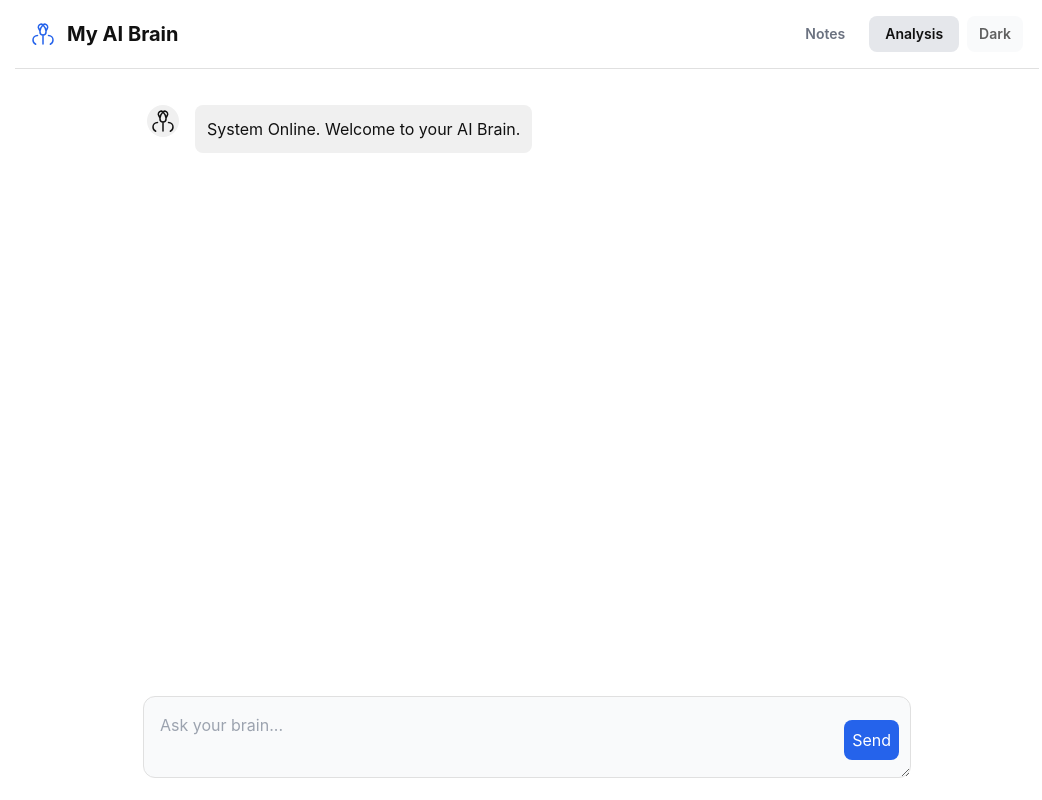
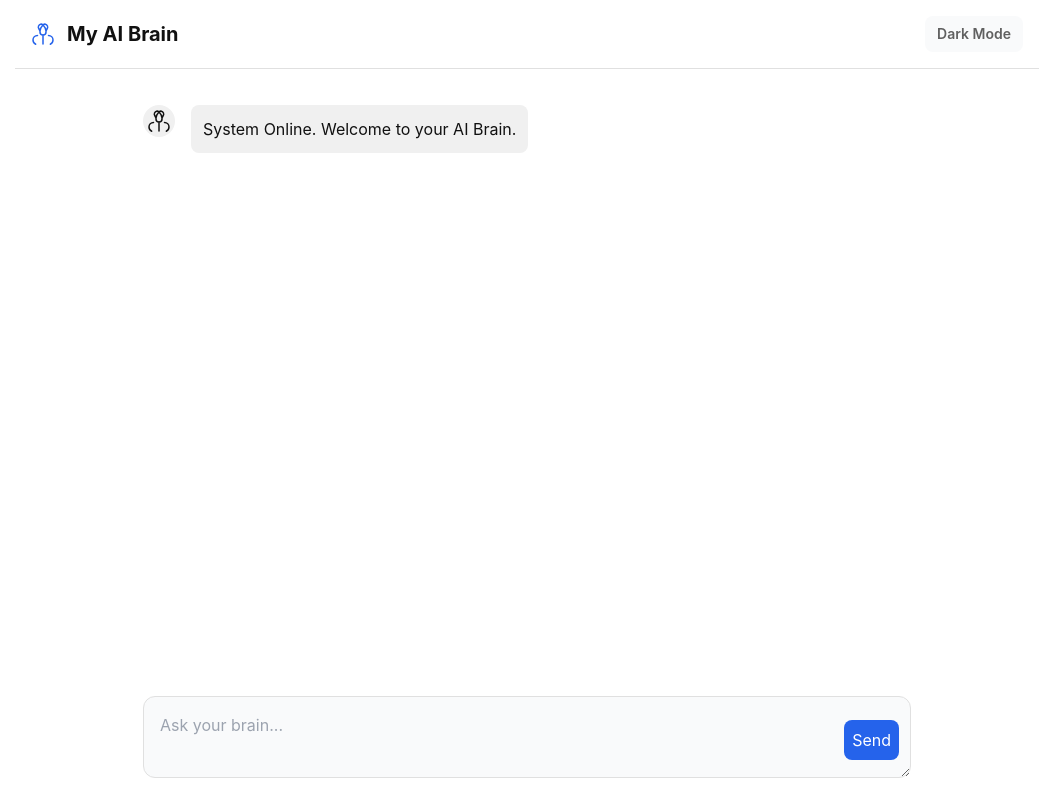
Before and after one commit to solomon-brian/my-ai-brain, a Next.js app: page / in a window 1280 px wide. Shown: the whole page, without its empty margins (113-1155 px from the left). Built offline with nearby package versions, Linux system fonts and the light colour scheme.

Commit message:
refactor(core)!: Purify interface to a single conversational view (v0.11.0)

```diff
--- a/pages/api/chat.js
+++ b/pages/api/chat.js
@@ -6,41 +6,28 @@ export default async function handler(req, res) {
     }
 
     try {
-        const groq = new Groq({
-            apiKey: process.env.GROQ_API_KEY,
-        });
-
-        // This new brain expects the full message history AND the notes context
-        const { messages, notesContext } = req.body;
+        const groq = new Groq({ apiKey: process.env.GROQ_API_KEY });
+        const { messages } = req.body;
 
         if (!messages || messages.length === 0) {
             return res.status(400).json({ error: 'Messages are required.' });
         }
 
-        // The system prompt that defines the AI's core identity and mission
         const systemPrompt = {
             role: 'system',
-            content: `You are "My AI Brain," a personal AI assistant. You are direct, logical, and adhere to the AMAD protocol. You have access to a persistent "Second Brain" of notes provided by the user. Use this context to provide personalized, insightful answers. If the context is irrelevant, answer from your general knowledge.
-
-Here is the current state of the user's Second Brain notes:
----
-${notesContext || "No notes provided."}
----`
+            content: `You are "My AI Brain," a personal AI assistant. You are direct, logical, and serve as a Clarity Engine for your user.`
         };
 
         const chatCompletion = await groq.chat.completions.create({
-            // The AI is now given its core instructions PLUS the entire conversation history
             messages: [systemPrompt, ...messages],
             model: 'llama-3.1-8b-instant',
         });
 
         const reply = chatCompletion.choices[0]?.message?.content || 'No response from AI.';
-
         return res.status(200).json({ reply });
 
     } catch (error) {
         console.error('Error in Groq API route:', error);
-        // This ensures a valid JSON response is always sent, preventing the parse error
         return res.status(500).json({ error: 'Internal Server Error' });
     }
 }
--- a/pages/index.js
+++ b/pages/index.js
@@ -4,10 +4,8 @@ const BrainIcon = () => ( <svg className="h-6 w-6" viewBox="0 0 24 24" fill="non
 const UserIcon = () => ( <svg className="h-6 w-6" viewBox="0 0 24 24" fill="none" xmlns="http://www.w3.org/2000/svg"><path d="M12 12C14.2091 12 16 10.2091 16 8C16 5.79086 14.2091 4 12 4C9.79086 4 8 5.79086 8 8C8 10.2091 9.79086 12 12 12ZM12 12C18.6667 12 20 16 20 18V20H4V18C4 16 5.33333 12 12 12Z" stroke="currentColor" strokeWidth="1.5" strokeLinecap="round" strokeLinejoin="round"/></svg> );
 
 export default function Home() {
-    const [notes, setNotes] = useState([]);
     const [messages, setMessages] = useState([]);
     const [input, setInput] = useState("");
-    const [mode, setMode] = useState("analysis");
     const [isLoading, setIsLoading] = useState(false);
     const [theme, setTheme] = useState("light");
     const messagesEndRef = useRef(null);
@@ -16,7 +14,10 @@ export default function Home() {
         const savedTheme = localStorage.getItem("myaibrain_theme") || "light";
         setTheme(savedTheme);
         document.body.classList.toggle("dark-mode", savedTheme === "dark");
+        setMessages([{ role: 'assistant', content: 'System Online. Welcome to your AI Brain.' }]);
     }, []);
+
+    useEffect(() => { messagesEndRef.current?.scrollIntoView({ behavior: 'smooth' }) }, [messages]);
 
     const toggleTheme = () => {
         const newTheme = theme === "light" ? "dark" : "light";
@@ -25,49 +26,23 @@ export default function Home() {
         document.body.classList.toggle("dark-mode", newTheme === "dark");
     };
 
-    useEffect(() => {
-        const savedNotes = JSON.parse(localStorage.getItem("myaibrain_notes") || "[]");
-        setNotes(savedNotes);
-        const initialMessages = [{ role: 'assistant', content: 'System Online. Welcome to your AI Brain.' }];
-        setMessages(initialMessages);
-    }, []);
-
-    useEffect(() => { localStorage.setItem("myaibrain_notes", JSON.stringify(notes)); }, [notes]);
-    useEffect(() => { messagesEndRef.current?.scrollIntoView({ behavior: 'smooth' }) }, [messages]);
-
-    const addNote = () => {
-        if (!input.trim()) return;
-        setNotes(prev => [...prev, { text: input, date: new Date().toISOString() }]);
-        setInput("");
-    };
-
     const handleSendMessage = async () => {
         if (!input.trim() || isLoading) return;
-        const userMessage = { role: 'user', content: input };
-        const newMessages = [...messages, userMessage];
+        const newMessages = [...messages, { role: 'user', content: input }];
         setMessages(newMessages);
         setInput("");
         setIsLoading(true);
 
-        const notesContext = notes.map(n => n.text).join("\n");
-
         try {
-            // --- THE CONNECTION IS REWIRED HERE ---
             const response = await fetch('/api/chat', {
                 method: 'POST',
                 headers: { 'Content-Type': 'application/json' },
-                body: JSON.stringify({ messages: newMessages, notesContext: notesContext })
+                body: JSON.stringify({ messages: newMessages })
             });
-
-            if (!response.ok) {
-                const errorData = await response.json();
-                throw new Error(errorData.error || "Server error");
-            }
-
+            if (!response.ok) throw new Error((await response.json()).error || "Server error");
             const data = await response.json();
             const aiMessage = { role: 'assistant', content: data.reply };
             setMessages(prev => [...prev, aiMessage]);
-
         } catch (error) {
             setMessages(prev => [...prev, { role: 'assistant', content: `Error: ${error.message}` }]);
         } finally {
@@ -83,32 +58,22 @@ export default function Home() {
                         <div className="text-blue-600"><BrainIcon /></div>
                         <h1 className="text-xl font-bold" style={{ color: 'var(--text-main)' }}>My AI Brain</h1>
                     </div>
-                    <nav className="flex items-center gap-2">
-                        <button onClick={() => setMode('notes')} className={`px-4 py-2 rounded-lg text-sm font-semibold ${mode === 'notes' ? 'bg-gray-200 dark:bg-gray-700' : 'text-gray-500 dark:text-gray-400 hover:bg-gray-100 dark:hover:bg-gray-800'}`}>Notes</button>
-                        <button onClick={() => setMode('analysis')} className={`px-4 py-2 rounded-lg text-sm font-semibold ${mode === 'analysis' ? 'bg-gray-200 dark:bg-gray-700' : 'text-gray-500 dark:text-gray-400 hover:bg-gray-100 dark:hover:bg-gray-800'}`}>Analysis</button>
-                        <button className="px-3 py-2 rounded-lg text-sm font-semibold" style={{ color: 'var(--text-dim)', backgroundColor: 'var(--surface-bg)' }} onClick={toggleTheme}>{theme === 'light' ? 'Dark' : 'Light'}</button>
+                    <nav>
+                        <button className="px-3 py-2 rounded-lg text-sm font-semibold" style={{ color: 'var(--text-dim)', backgroundColor: 'var(--surface-bg)' }} onClick={toggleTheme}>
+                            {theme === 'light' ? 'Dark Mode' : 'Light Mode'}
+                        </button>
                     </nav>
                 </div>
             </header>
 
-            <main className="flex-1 pt-[81px] overflow-hidden">
-                <div className={`w-full h-full p-6 ${mode === 'notes' ? 'block' : 'hidden'}`}>
-                    <h2 className="text-2xl font-bold mb-4" style={{color: 'var(--text-main)'}}>Notes Log</h2>
-                    <textarea className="w-full h-40 p-3 rounded-lg border text-base" style={{backgroundColor: 'var(--surface-bg)', borderColor: 'var(--border-color)', color: 'var(--text-main)'}} placeholder="Capture a new note..." value={input} onChange={e => setInput(e.target.value)}></textarea>
-                    <button onClick={addNote} className="px-5 py-2 mt-2 rounded-lg bg-blue-600 text-white font-semibold">Save Note</button>
-                    <div className="mt-6 space-y-2 overflow-y-auto h-[calc(100%-250px)]">
-                        {notes.slice().reverse().map((n, i) => <div key={i} className="p-3 rounded-lg" style={{backgroundColor: 'var(--surface-bg)', color: 'var(--text-dim)'}}>{n.text}</div>)}
-                    </div>
-                </div>
-
-                <div className={`w-full h-full ${mode === 'analysis' ? 'flex flex-col' : 'hidden'}`}>
-                     <div className="flex-1 overflow-y-auto space-y-6 pr-4 p-6">
+            <main className="flex-1 pt-[81px] flex flex-col">
+                 <div className="flex-1 overflow-y-auto space-y-6 p-6">
                     {messages.map((msg, i) => (
                         <div key={i} className={`flex items-start gap-4 max-w-3xl mx-auto`}>
-                                <div className={`flex-shrink-0 w-8 h-8 rounded-full flex items-center justify-center ${msg.role === 'user' ? 'bg-blue-600' : ''}`} style={{backgroundColor: msg.role === 'assistant' ? 'var(--bot-bubble-bg)' : ''}}>
+                            <div className={`flex-shrink-0 w-8 h-8 rounded-full flex items-center justify-center`} style={{backgroundColor: msg.role === 'user' ? 'var(--user-bubble-bg)' : 'var(--bot-bubble-bg)'}}>
                                 {msg.role === 'user' ? <UserIcon /> : <BrainIcon />}
                             </div>
-                                <div className="p-3 rounded-lg" style={{backgroundColor: msg.role === 'user' ? 'var(--user-bubble-bg)' : 'var(--bot-bubble-bg)', color: msg.role === 'user' ? (theme === 'dark' ? '#fff' : '#fff') : 'var(--text-main)'}}>
+                            <div className="p-3 rounded-lg" style={{backgroundColor: msg.role === 'user' ? 'var(--user-bubble-bg)' : 'var(--bot-bubble-bg)', color: msg.role === 'user' ? '#fff' : 'var(--text-main)'}}>
                                 {msg.content}
                             </div>
                         </div>
@@ -122,7 +87,6 @@ export default function Home() {
                         <button onClick={handleSendMessage} disabled={isLoading} className="absolute right-3 top-1/2 -translate-y-1/2 p-2 rounded-lg bg-blue-600 text-white disabled:bg-gray-400">Send</button>
                     </div>
                 </div>
-                </div>
             </main>
         </div>
     );
```
Lines whose indentation alone changed are shown as unchanged.
